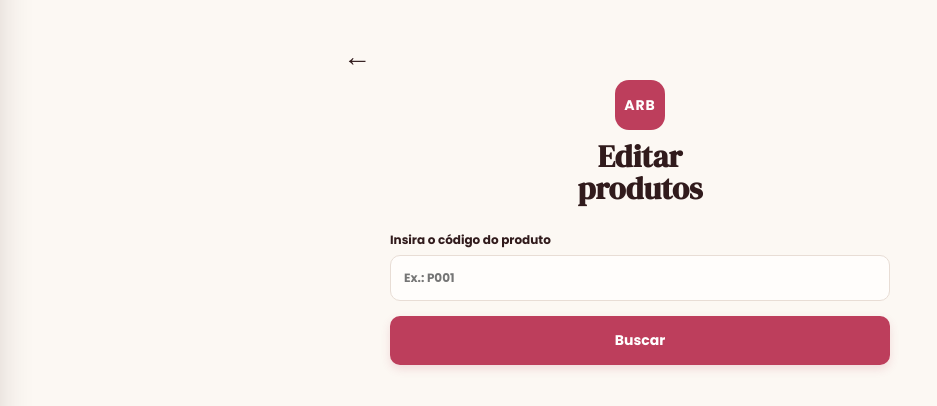
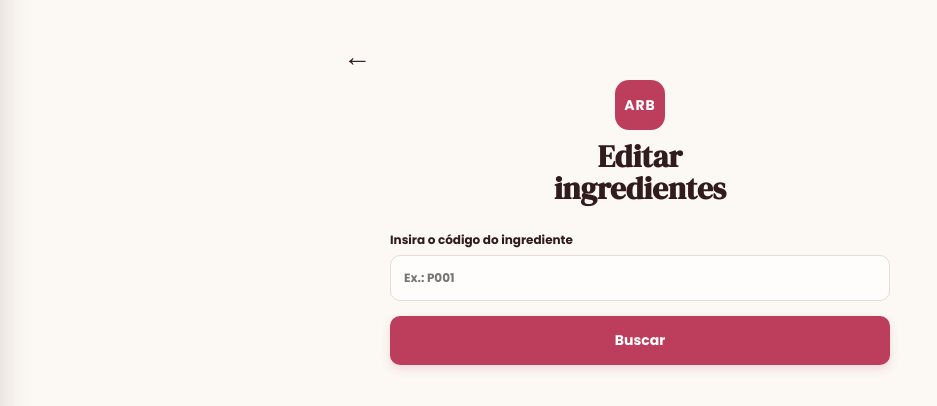
Before and after one commit to laviniavnasc/Projeto-ARB-Estoque-Inteligente-v1, a Flask app: page /products/edit in a window 1280 px wide. Shown: the part 70-476 px from the top of the page, without its empty margins (0-937 px from the left). Run offline with Flask 3, Linux system fonts and the light colour scheme; the visitor is signed in with stand-in values (Sample User, id 1); data that the repository does not hold is empty.

Commit message:
troca de palavras (produto p/ ingredientes)

```diff
--- a/app.py
+++ b/app.py
@@ -59,7 +59,7 @@ def notifications():
         if p['expiry_date']:
             days = (p['expiry_date'] - today).days
             if days < 0:
-                result.append({'key':f"expired:{p['code']}",'type':'expired','icon':'×','title':'Produto vencido','text':f"{p['name']} venceu em {p['expiry_date'].strftime('%d/%m/%Y')}.",'code':p['code']})
+                result.append({'key':f"expired:{p['code']}",'type':'expired','icon':'×','title':'ingrediente vencido','text':f"{p['name']} venceu em {p['expiry_date'].strftime('%d/%m/%Y')}.",'code':p['code']})
             elif days == 0:
                 result.append({'key':f"expiry-today:{p['code']}",'type':'expiry','icon':'!','title':'Validade vence hoje','text':f"{p['name']} vence hoje.",'code':p['code']})
             elif days <= 7:
@@ -120,8 +120,8 @@ def create_product():
         code=request.form['code'].strip().upper()
         try:
             query('INSERT INTO products(code,name,quantity,unit,expiry_date) VALUES(%s,%s,%s,%s,%s)', (code,request.form['name'].strip(),request.form['quantity'],request.form['unit'],request.form['expiry_date'] or None))
-            flash(f'Cadastro completo com sucesso! Código do produto: {code}','success'); return redirect(url_for('create_product'))
-        except Error as e: flash('Já existe um produto com esse código.' if e.errno==1062 else str(e),'error')
+            flash(f'Cadastro completo com sucesso! Código do ingrediente: {code}','success'); return redirect(url_for('create_product'))
+        except Error as e: flash('Já existe um ingrediente com esse código.' if e.errno==1062 else str(e),'error')
     return render_template('product_form.html')
 
 @app.route('/products/edit', methods=['GET','POST'])
@@ -129,7 +129,7 @@ def create_product():
 def edit_product():
     code=(request.args.get('code','') if request.method=='GET' else request.form.get('code','')).strip().upper(); product=get_product(code) if code else None
     if request.method=='POST':
-        if not product: flash('Produto não encontrado.','error'); return redirect(url_for('edit_product'))
+        if not product: flash('ingrediente não encontrado.','error'); return redirect(url_for('edit_product'))
         query('UPDATE products SET quantity=%s,unit=%s,expiry_date=%s WHERE code=%s',(request.form['quantity'],request.form['unit'],request.form['expiry_date'] or None,code))
         flash('Edição completa com sucesso!','success'); return redirect(url_for('edit_product',code=code))
     return render_template('edit.html', product=product, searched=bool(code))
@@ -139,7 +139,7 @@ def edit_product():
 def delete_product():
     code=(request.args.get('code','') if request.method=='GET' else request.form.get('code','')).strip().upper(); product=get_product(code) if code else None
     if request.method=='POST':
-        if not product: flash('Produto não encontrado.','error'); return redirect(url_for('delete_product'))
+        if not product: flash('ingrediente não encontrado.','error'); return redirect(url_for('delete_product'))
         query('DELETE FROM products WHERE code=%s',(code,)); flash('Exclusão completa com sucesso!','success'); return redirect(url_for('delete_product'))
     return render_template('delete.html', product=product, searched=bool(code))
 
--- a/templates/base.html
+++ b/templates/base.html
@@ -40,19 +40,19 @@
       </a>
 
       <a href="{{ url_for('create_product') }}">
-        ＋ <span>Cadastrar produtos</span>
+        ＋ <span>Cadastrar ingredientes</span>
       </a>
 
       <a href="{{ url_for('delete_product') }}">
-        ♧ <span>Excluir produtos</span>
+        ♧ <span>Excluir ingredientes</span>
       </a>
 
       <a href="{{ url_for('edit_product') }}">
-        ✎ <span>Editar produtos</span>
+        ✎ <span>Editar ingredientes</span>
       </a>
 
       <a href="{{ url_for('products') }}">
-        ▣ <span>Catálogo de produtos</span>
+        ▣ <span>Catálogo de ingredientes</span>
       </a>
 
       <a href="{{ url_for('recipes') }}">
--- a/templates/edit.html
+++ b/templates/edit.html
@@ -1,20 +1,20 @@
 {% extends "base.html" %}
-{% block title %}Editar produtos — ARB{% endblock %}
+{% block title %}Editar ingredientes — ARB{% endblock %}
 {% block content %}
 <section class="page form-page">
-  <a class="back" href="{{ url_for('home') }}">←</a><div class="page-icon arb-mark">ARB</div><h1>Editar<br>produtos</h1>
+  <a class="back" href="{{ url_for('home') }}">←</a><div class="page-icon arb-mark">ARB</div><h1>Editar<br>ingredientes</h1>
   {% if product %}
   <form class="product-form" method="post">
     <input type="hidden" name="code" value="{{ product.code }}">
-    <label>Código do produto<input value="{{ product.code }}" disabled></label>
-    <label>Nome do produto<input value="{{ product.name }}" disabled></label>
+    <label>Código do ingrediente<input value="{{ product.code }}" disabled></label>
+    <label>Nome do ingrediente<input value="{{ product.name }}" disabled></label>
     <label>Insira a quantidade<div class="input-row"><input name="quantity" type="number" step="0.01" min="0" value="{{ product.quantity }}" required><select name="unit">{% for u in ['Kg','g','L','ml','un'] %}<option value="{{ u }}" {% if product.unit==u %}selected{% endif %}>{{ u }}</option>{% endfor %}</select></div></label>
     <label>Insira a validade<input name="expiry_date" type="date" value="{{ product.expiry_date or '' }}"></label>
     <button class="primary" type="submit">Editar</button>
   </form>
   {% else %}
-    {% if searched %}<div class="empty">Produto não encontrado.</div>{% endif %}
-    <form class="product-form" method="get"><label>Insira o código do produto<input name="code" placeholder="Ex.: P001" required></label><button class="primary" type="submit">Buscar</button></form>
+    {% if searched %}<div class="empty">ingrediente não encontrado.</div>{% endif %}
+    <form class="product-form" method="get"><label>Insira o código do ingrediente<input name="code" placeholder="Ex.: P001" required></label><button class="primary" type="submit">Buscar</button></form>
   {% endif %}
 </section>
 {% endblock %}
--- a/templates/notifications.html
+++ b/templates/notifications.html
@@ -14,7 +14,7 @@
     <div class="notification-empty">
       <div class="bell-illustration">♧</div>
       <h2>A aba de notificações<br>está vazia.</h2>
-      <p>Quando houver estoque baixo ou produtos próximos da validade, os avisos aparecerão aqui.</p>
+      <p>Quando houver estoque baixo ou ingredientes próximos da validade, os avisos aparecerão aqui.</p>
     </div>
   {% else %}
     <div class="notification-list">
--- a/templates/recipe_edit.html
+++ b/templates/recipe_edit.html
@@ -8,7 +8,7 @@
     <input type="hidden" name="code" value="{{ recipe.code }}"><label>Código da receita<input value="{{ recipe.code }}" disabled></label><label>Nome da receita<input name="name" value="{{ recipe.name }}" required></label>
     <div class="recipe-two"><label>Rendimento<input name="yield_text" value="{{ recipe.yield_text or '' }}"></label><label>Tempo de preparo<input name="preparation_time" value="{{ recipe.preparation_time or '' }}"></label></div>
     <div class="recipe-section-title"><span>Ingredientes</span><button type="button" onclick="addIngredientRow()">+ Adicionar</button></div>
-    <div id="ingredientRows" class="ingredient-rows">{% for ing in ingredients %}<div class="ingredient-row"><select name="ingredient_product[]" required><option value="">Selecione um produto</option>{% for p in products %}<option value="{{ p.code }}" data-unit="{{ p.unit }}" {% if p.code==ing.product_code %}selected{% endif %}>{{ p.name }} ({{ p.code }})</option>{% endfor %}</select><input name="ingredient_quantity[]" type="number" step="0.01" min="0" value="{{ ing.quantity }}" required><select name="ingredient_unit[]">{% for u in ['Kg','g','L','ml','un'] %}<option value="{{ u }}" {% if u==ing.unit %}selected{% endif %}>{{ u }}</option>{% endfor %}</select><button type="button" class="remove-row" onclick="removeIngredientRow(this)">×</button></div>{% endfor %}</div>
+    <div id="ingredientRows" class="ingredient-rows">{% for ing in ingredients %}<div class="ingredient-row"><select name="ingredient_product[]" required><option value="">Selecione um ingrediente</option>{% for p in products %}<option value="{{ p.code }}" data-unit="{{ p.unit }}" {% if p.code==ing.product_code %}selected{% endif %}>{{ p.name }} ({{ p.code }})</option>{% endfor %}</select><input name="ingredient_quantity[]" type="number" step="0.01" min="0" value="{{ ing.quantity }}" required><select name="ingredient_unit[]">{% for u in ['Kg','g','L','ml','un'] %}<option value="{{ u }}" {% if u==ing.unit %}selected{% endif %}>{{ u }}</option>{% endfor %}</select><button type="button" class="remove-row" onclick="removeIngredientRow(this)">×</button></div>{% endfor %}</div>
     <label>Modo de preparo<textarea name="instructions" rows="6">{{ recipe.instructions or '' }}</textarea></label><button class="primary" type="submit">Salvar alterações</button>
   </form>
   {% else %}
--- a/templates/recipe_form.html
+++ b/templates/recipe_form.html
@@ -8,7 +8,7 @@
     <label>Código da receita<input name="code" placeholder="Ex.: R001" required></label>
     <div class="recipe-two"><label>Rendimento<input name="yield_text" placeholder="Ex.: 12 fatias"></label><label>Tempo de preparo<input name="preparation_time" placeholder="Ex.: 50 min"></label></div>
     <div class="recipe-section-title"><span>Ingredientes</span><button type="button" onclick="addIngredientRow()">+ Adicionar</button></div>
-    <div id="ingredientRows" class="ingredient-rows"><div class="ingredient-row"><select name="ingredient_product[]" required><option value="">Selecione um produto</option>{% for p in products %}<option value="{{ p.code }}" data-unit="{{ p.unit }}">{{ p.name }} ({{ p.code }})</option>{% endfor %}</select><input name="ingredient_quantity[]" type="number" step="0.01" min="0" placeholder="Qtd." required><select name="ingredient_unit[]"><option>Kg</option><option>g</option><option>L</option><option>ml</option><option>un</option></select><button type="button" class="remove-row" onclick="removeIngredientRow(this)">×</button></div></div>
+    <div id="ingredientRows" class="ingredient-rows"><div class="ingredient-row"><select name="ingredient_product[]" required><option value="">Selecione um ingrediente</option>{% for p in products %}<option value="{{ p.code }}" data-unit="{{ p.unit }}">{{ p.name }} ({{ p.code }})</option>{% endfor %}</select><input name="ingredient_quantity[]" type="number" step="0.01" min="0" placeholder="Qtd." required><select name="ingredient_unit[]"><option>Kg</option><option>g</option><option>L</option><option>ml</option><option>un</option></select><button type="button" class="remove-row" onclick="removeIngredientRow(this)">×</button></div></div>
     <label>Modo de preparo<textarea name="instructions" rows="6" placeholder="Descreva o passo a passo da receita..."></textarea></label>
     <button class="primary" type="submit">Cadastrar receita</button>
   </form>
```
Also changed, not shown: templates/catalog.html (+4 -4 lines), templates/delete.html (+5 -5 lines), templates/home.html (+5 -5 lines), templates/product_form.html (+4 -4 lines).
